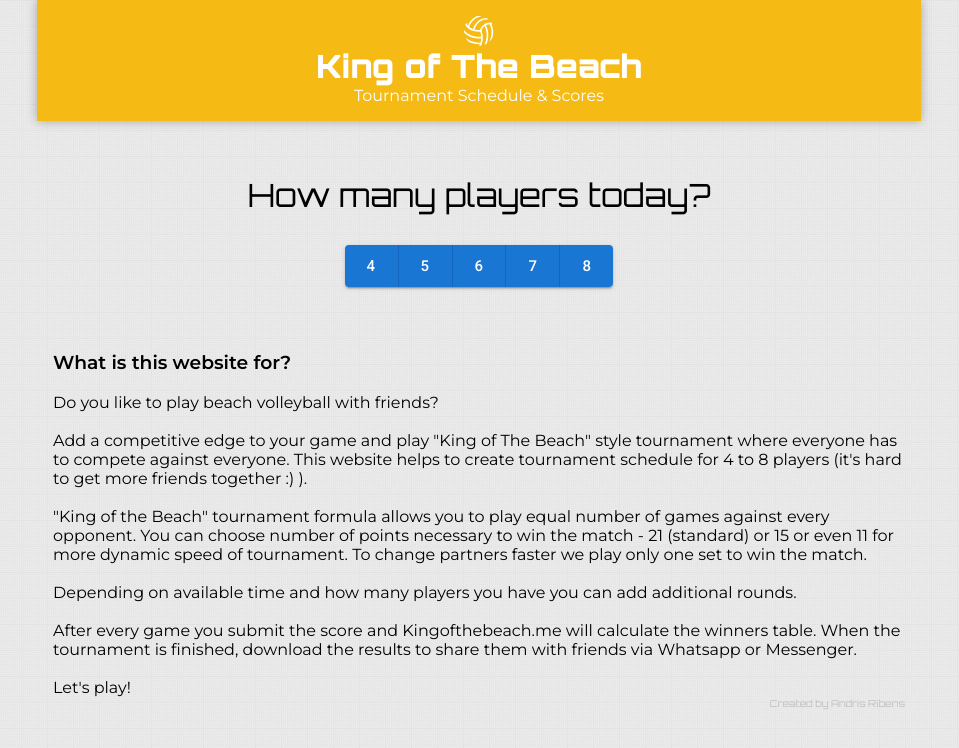
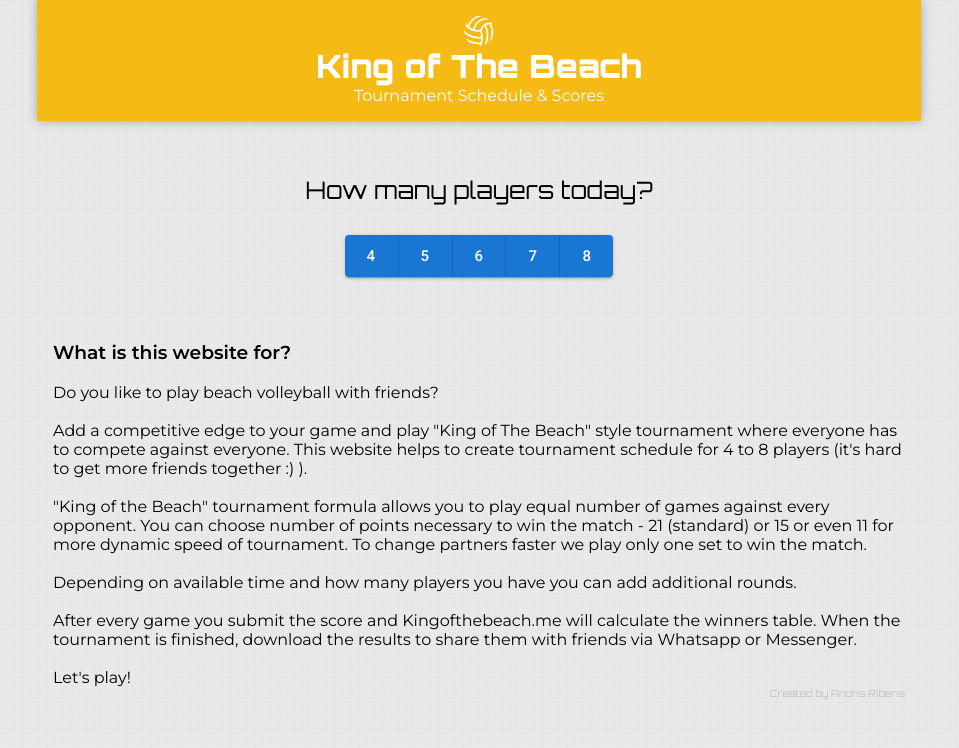
Before and after one commit to andrisribens/king, a React (Create React App) app: page / in a window 1280 px wide. Shown: the top 748 px of the page, without its empty margins (161-1120 px from the left). Built offline with nearby package versions, Linux system fonts and the light colour scheme.

Commit message:
Change 6 player schedule. Fix heading tags

```diff
--- a/package.json
+++ b/package.json
@@ -4,6 +4,8 @@
   "private": true,
   "homepage": "https://kingofthebeach.me/",
   "dependencies": {
+    "@babel/plugin-proposal-private-property-in-object": "^7.21.11",
+    "@babel/plugin-transform-private-property-in-object": "^7.24.7",
     "@emotion/react": "^11.9.3",
     "@emotion/styled": "^11.9.3",
     "@mui/icons-material": "^5.8.4",
--- a/public/styles.css
+++ b/public/styles.css
@@ -3,17 +3,15 @@
   margin: 0;
   box-sizing: border-box;
 }
+
 html {
   font-family: 'Montserrat', sans-serif;
-  /* font-family: "Orbitron", sans-serif; */
 }
 
 body {
   background: #eee;
-  /* background-image: url('https://www.transparenttextures.com/patterns/tiny-grid.png'); */
   background-image: url('./tiny-grid.png');
 
-  /* padding: 0 16px; */
 }
 
 header {
@@ -54,6 +52,14 @@
   font-family: 'Montserrat', sans-serif;
 }
 
+.main-title {
+  font-family: 'Orbitron';
+  text-align: center;
+  font-weight: 400;
+  margin: 30px auto;
+}
+
+
 .box-centered-content {
   display: flex;
   flex-direction: row;
@@ -91,7 +97,7 @@
   background-color: #f9d571;
 }
 
-.game h1 {
+.game h2 {
   font-size: 2em;
   color: white;
   margin: 0 auto;
--- a/src/components/App.jsx
+++ b/src/components/App.jsx
@@ -40,13 +40,16 @@
     false,
     'playersAreSubmitted'
   );
+
   const [gameResultsAreSubmitted, setGameResultsAreSubmitted] = useStickyState(
     false,
     'gameResultsAreSubmitted'
   );
+
   const addNumbers = (a, b) => {
     return Number(a) + Number(b);
   };
+
   const subtractNumbers = (a, b) => {
     return Number(a) - Number(b);
   };
@@ -412,25 +415,26 @@
     },
     {
       gameNo: 13,
+      team1FirstPlayer: player1,
+      team1SecondPlayer: player5,
+      team2FirstPlayer: player2,
+      team2SecondPlayer: player3,
+    },
+    {
+      gameNo: 14,
       team1FirstPlayer: player4,
       team1SecondPlayer: player3,
       team2FirstPlayer: player6,
       team2SecondPlayer: player1,
     },
     {
-      gameNo: 14,
+      gameNo: 15,
       team1FirstPlayer: player2,
       team1SecondPlayer: player4,
       team2FirstPlayer: player5,
       team2SecondPlayer: player6,
     },
-    {
-      gameNo: 15,
-      team1FirstPlayer: player1,
-      team1SecondPlayer: player5,
-      team2FirstPlayer: player2,
-      team2SecondPlayer: player3,
-    },
+
   ];
 
   //One round of seven player schedule scheme
@@ -1206,7 +1210,7 @@
         <Grid container>
           {!playersAreSubmitted && (
             <Grid item xs={12} mt={3}>
-              <h1>How many players today? </h1>
+              <h2 className='main-title'>How many players today? </h2>
               <Stack justifyContent="center" direction="row" mt={3} mb={2}>
                 <ButtonGroup fullwidth size="large" variant="contained">
                   <Button onClick={handlePlayerCount} value="4" size="large">
--- a/src/components/GameCard.jsx
+++ b/src/components/GameCard.jsx
@@ -86,7 +86,7 @@
           justifyContent="space-between"
         >
           <span>
-            <h1>{props.gameNo}</h1>
+            <h2>{props.gameNo}</h2>
           </span>
           <Stack
             direction="column"
```
Also changed, not shown: 1 other file (tests, documents, lock files or other folders).
